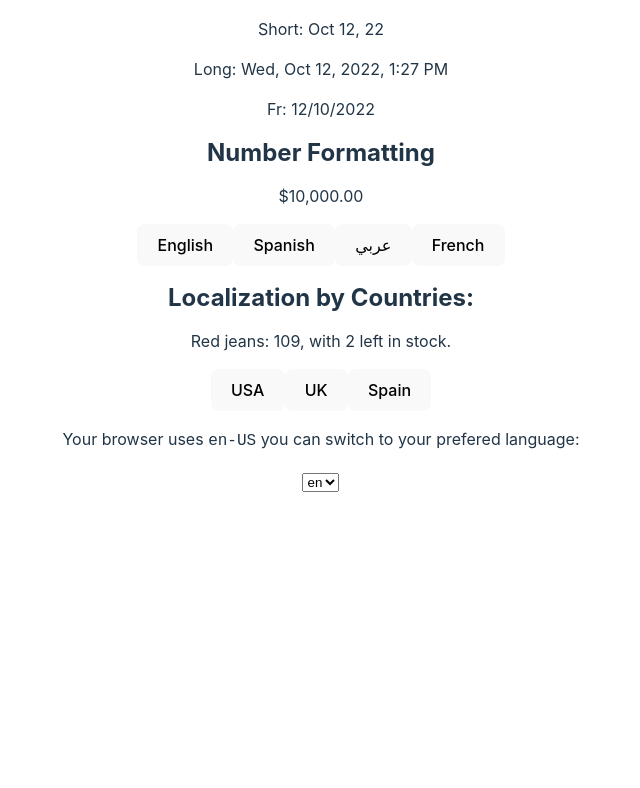
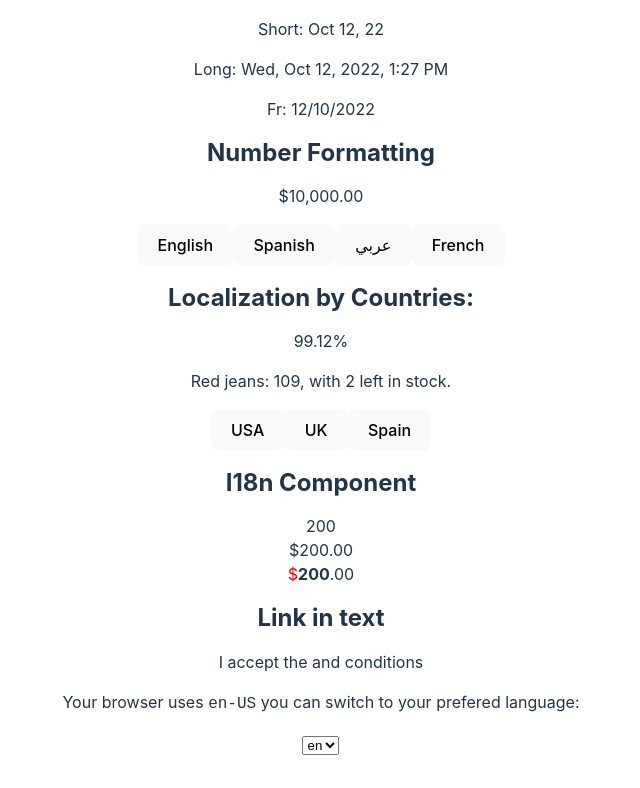
Before and after one commit to bitsnaps/vue3-i18n-demo, a Vue app: page / in a window 1280 px wide. Shown: the part 607-1395 px from the top of the page, without its empty margins (319-959 px from the left). Before the commit the page ends 1132 px from the top, so only its background shows below. Built offline with nearby package versions, Linux system fonts and the light colour scheme.

Commit message:
link in text

```diff
--- a/src/components/HelloI18n.vue
+++ b/src/components/HelloI18n.vue
@@ -37,10 +37,43 @@
       <button @click="setLocale('fr')" class="button">French</button>
       <br>
       <h2>Localization by Countries:</h2>
+      <p>{{ $n(0.99123, 'percent', { minimumFractionDigits: 2 }) }}</p>
+
       <p>{{ product.name }}: {{ product.price}}, with {{ product.stock }} left in stock.</p>
       <button @click="setLocaleCountry('en-US')" class="button">USA</button>
       <button @click="setLocaleCountry('en-GB')" class="button">UK</button>
-      <button @click="setLocaleCountry('es-ES')" class="button">Spain</button>
+      <button @click="setLocaleCountry('es')" class="button">Spain</button>
+
+      <h2>I18n Component</h2>
+      <i18n-n :value="200"></i18n-n>
+      <br>
+      <i18n-n :value="200" format="currency"></i18n-n>
+      <br>
+      <!-- separate currency from number using slots-->
+      <i18n-n :value="200" format="currency">
+        <template v-slot:currency="slotProps">
+            <span style="color: red">{{ slotProps.currency}}</span>
+        </template>
+        <template v-slot:integer="slotProps">
+            <span style="font-weight: bold;">{{ slotProps.integer}}</span>
+        </template>
+        <template v-slot:decimal="slotProps">
+            <span>{{ slotProps.decimal}}</span>
+        </template>
+        <template v-slot:fraction="slotProps">
+            <span>{{ slotProps.fraction}}</span>
+        </template>
+    </i18n-n>
+
+    <h2>Link in text</h2>
+    <i18n-t keypath="terms" tag="p">
+        <template v-slot:termsURL>
+            <!-- You use a button to open a Modal -->
+            <a href="/terms">{{ $t("termsLink")}}</a>
+        </template>
+    </i18n-t>
+
+
 
     <div class="locale-changer">
         <p>Your browser uses <code>{{ language }}</code> you can switch to your prefered language:</p>
@@ -67,7 +100,7 @@
         stock: 4,
         price: 89
     },
-    'es-ES': {
+    'es': {
         name: 'Vaqueros Rojos',
         stock: 9,
         price: 99
--- a/src/locales/en.json
+++ b/src/locales/en.json
@@ -4,5 +4,7 @@
     "car": "car | cars",
     "person": "no person | one person | {n} people",
     "apple": "no apples | 1 apple | {n} apples",
-    "currency": "USD"
+    "currency": "USD",
+    "terms": "I accept the {slotURL} and conditions",
+    "termsLink": "terms and conditions"
 }
--- a/src/locales/fr.json
+++ b/src/locales/fr.json
@@ -4,5 +4,7 @@
     "car": "voiture | voitures",
     "person": "aucune personne | une personne | {n} personnes",
     "apple": "aucune pomme | 1 pomme | {n} pommes",
-    "currency": "EUR"
+    "currency": "EUR",
+    "terms": "J'accept {slotURL} et les conditions",
+    "termsLink": "services et conditions"
 }
```
